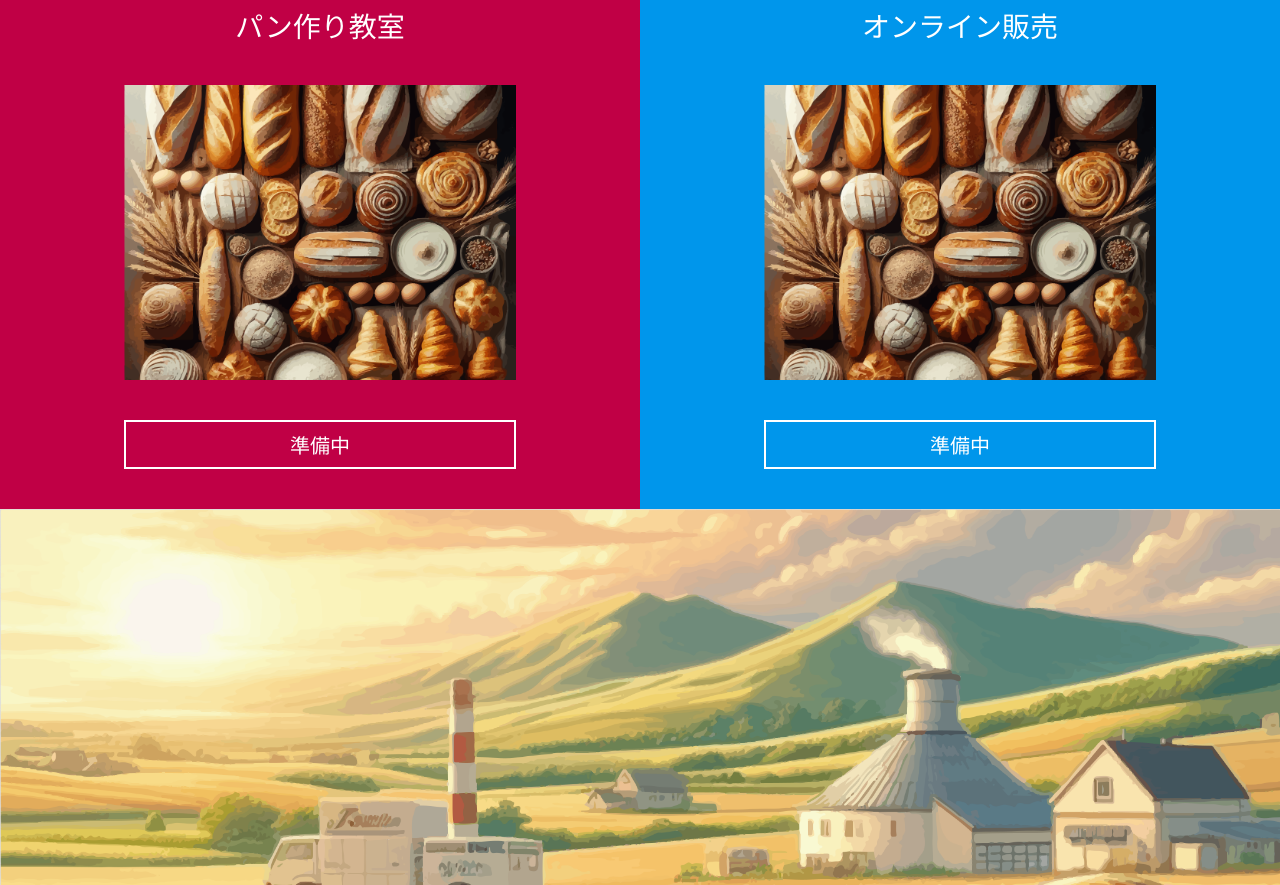
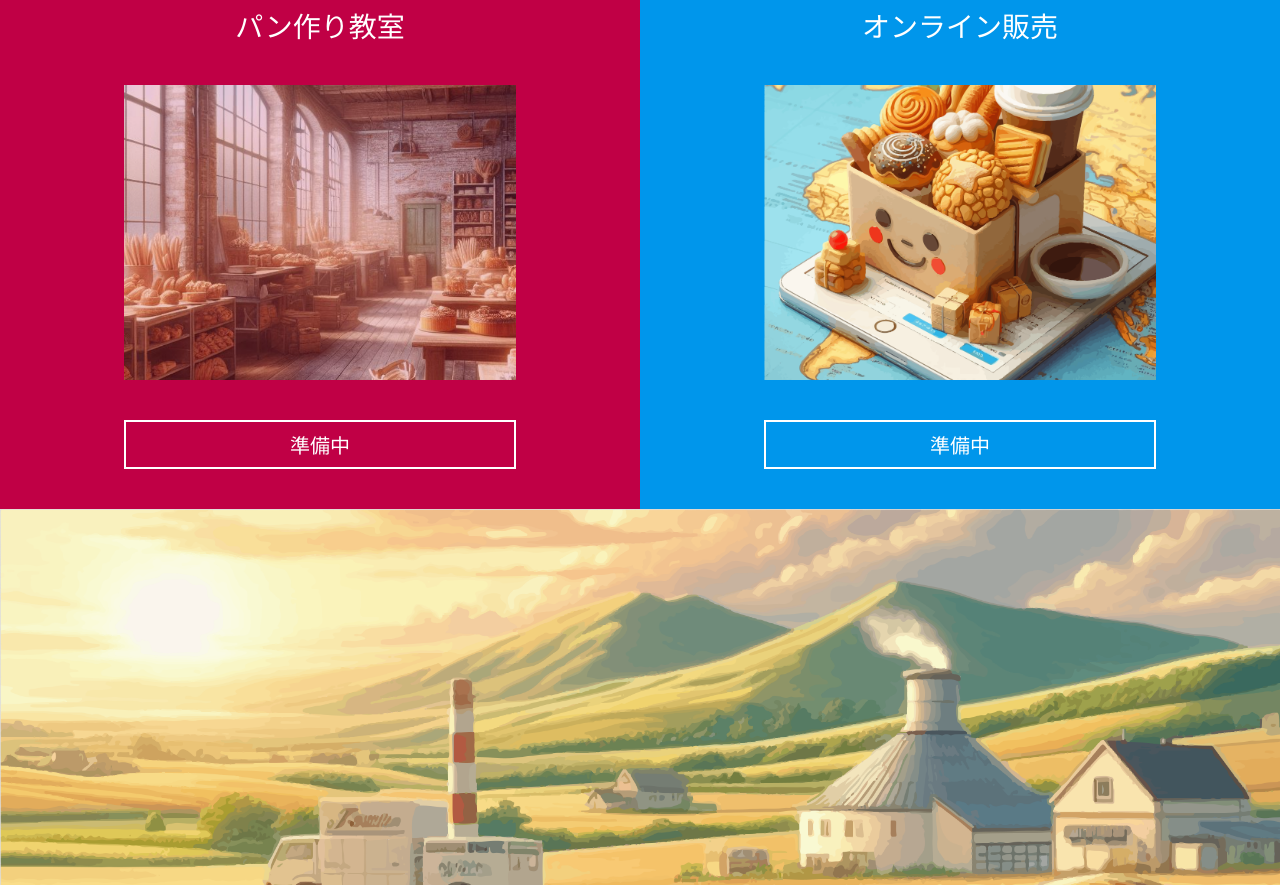
Before and after one commit to a26e54ki/TheUnknownBakery, a plain HTML site: page index.html in a window 1280 px wide. Shown: the part 2032-2917 px from the top of the page. Drawn offline with Linux system fonts and the light colour scheme.

Commit message:
Add files via upload

```diff
--- a/index.html
+++ b/index.html
@@ -90,7 +90,7 @@
             <img src="img/logo/TUBclass_logo.png" alt="" class="content_logo">
             <h2 class="content_title">パン作り教室</h2>
             <div class="eyecatch">
-               <img src="img/contents/products.png" alt="豊富な種類のパン" class="eyecatch_img">
+               <img src="img/contents/class.png" alt="豊富な種類のパン" class="eyecatch_img">
             </div>
             <a href="#" class="content_button">準備中</a>
          </div>
@@ -101,7 +101,7 @@
             <img src="img/logo/TUBonline_logo.png" alt="" class="content_logo">
             <h2 class="content_title">オンライン販売</h2>
             <div class="eyecatch">
-               <img src="img/contents/products.png" alt="豊富な種類のパン" class="eyecatch_img">
+               <img src="img/contents/online.png" alt="豊富な種類のパン" class="eyecatch_img">
             </div>
             <a href="#" class="content_button">準備中</a>
          </div>
```
